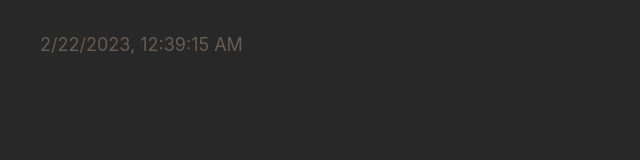
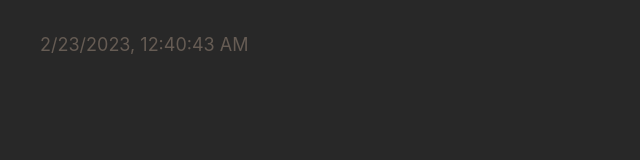
Before and after one commit to ravana69/cartoon, a plain HTML site: page index.html in a window 1280 px wide. Shown: the full height of the page, 0-640 px from the left. Drawn offline with Linux system fonts and the light colour scheme.

Commit message:
deploy: 403307c8063e9a1940c8363a4092a853877d82e4

```diff
--- a/index.html
+++ b/index.html
@@ -17,8 +17,8 @@
     <!-- %after-body-begin.html% -->
 
     <footer>
-      <a class="footer-link" href="https://github.com/ravana69/cartoon/actions/runs/4238195424">
-        <time id="build-timestamp" datetime="2023-02-22T00:39:15.933Z">2023-02-22T00:39:15.933Z</time>
+      <a class="footer-link" href="https://github.com/ravana69/cartoon/actions/runs/4248303527">
+        <time id="build-timestamp" datetime="2023-02-23T00:40:43.925Z">2023-02-23T00:40:43.925Z</time>
       </a>
       <a class="footer-link" href="https://github.com/osmoscraft/osmosfeed">osmosfeed 1.15.1</a>
     </footer>
```
Also changed, not shown: 1 other file.
